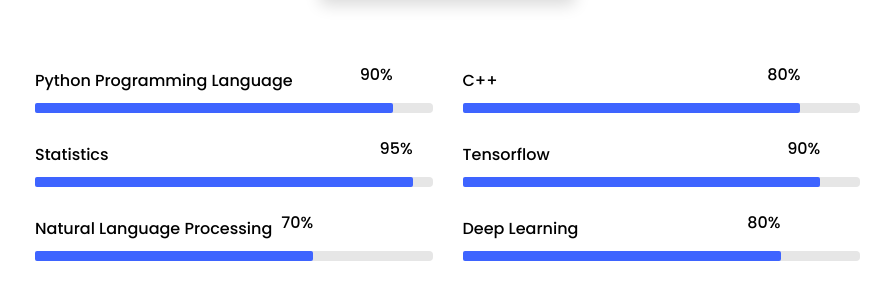
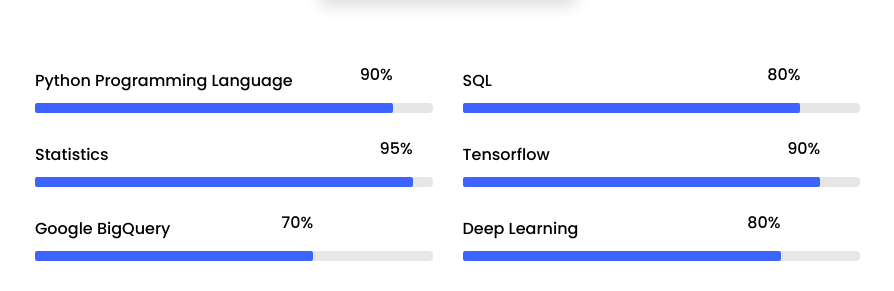
Before and after one commit to drray30/drray30.github.io, a plain HTML site: page index.html in a window 1280 px wide. Shown: the part 5128-5419 px from the top of the page, without its empty margins (335-1229 px from the left). Drawn offline with Linux system fonts and the light colour scheme; files whose address does not match are found by name.

Commit message:
Changed skills.

```diff
--- a/index.html
+++ b/index.html
@@ -382,7 +382,7 @@
 								</div>
 								<div class="col-md-6 animate-box">
 									<div class="progress-wrap ftco-animate">
-										<h3>C++</h3>
+										<h3>SQL</h3>
 										<div class="progress">
 										 	<div class="progress-bar color-2" role="progressbar" aria-valuenow="80"
 										  	aria-valuemin="0" aria-valuemax="100" style="width:85%">
@@ -415,7 +415,7 @@
 								</div>
 								<div class="col-md-6 animate-box">
 									<div class="progress-wrap ftco-animate">
-										<h3>Natural Language Processing</h3>
+										<h3>Google BigQuery</h3>
 										<div class="progress">
 										 	<div class="progress-bar color-5" role="progressbar" aria-valuenow="70"
 										  	aria-valuemin="0" aria-valuemax="100" style="width:70%">
```
